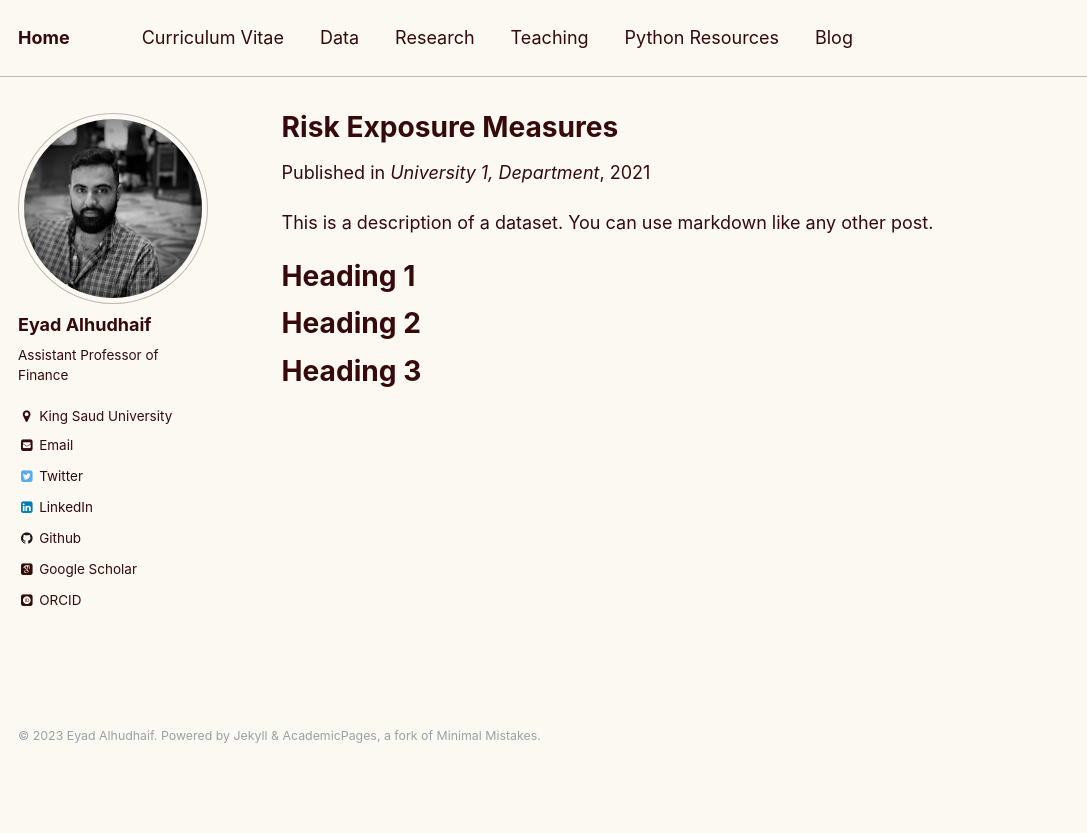
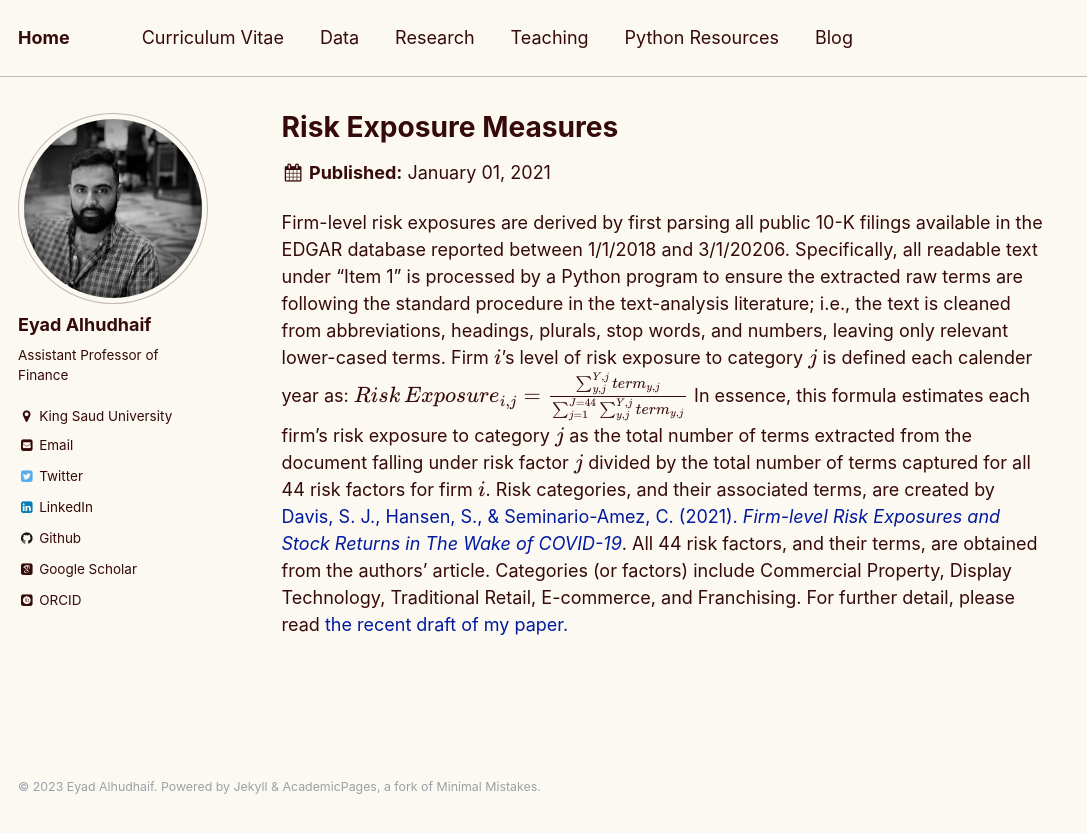
Before and after one commit to ieyada/ieyada.github.io, a Jekyll site: the page built from _datasets/2021-risk-exposure.md, in a window 1280 px wide. Shown: the top 833 px of the page, without its empty margins (0-1087 px from the left). Built offline with Jekyll 4.4.1, drawn with Linux system fonts in a browser that asks for light colours; some web fonts are replaced; formulas are drawn with MathJax 3.

Commit message:
updated the dataset page

```diff
--- a/_datasets/2021-risk-exposure.md
+++ b/_datasets/2021-risk-exposure.md
@@ -3,18 +3,11 @@ title: "Risk Exposure Measures"
 collection: datasets
 type: "A Dataset"
 permalink: /datasets/2021-risk-exposure
-venue: "University 1, Department"
 date: 2021-01-01
-location: "City, Country"
 ---
 
-This is a description of a dataset. You can use markdown like any other post.
-
-Heading 1
-======
-
-Heading 2
-======
-
-Heading 3
-======
+Firm-level risk exposures are derived by first parsing all public 10-K filings available in the EDGAR database reported between 1/1/2018 and 3/1/20206. Specifically, all readable text under "Item 1" is processed by a Python program to ensure the extracted raw terms are following the standard procedure in the text-analysis literature; i.e., the text is cleaned from abbreviations, headings, plurals, stop words, and numbers, leaving only relevant lower-cased terms. Firm $i$'s level of risk exposure to category $j$ is defined each calender year as:
+$$Risk\, Exposure_{i,j} = \frac{\sum_{y,j}^{Y,j}term_{y,j}}{\sum_{j=1}^{J=44}\sum_{y,j}^{Y,j}term_{y,j}}$$
+In essence, this formula estimates each firm's risk exposure to category $j$ as the total number of terms extracted from
+the document falling under risk factor $j$ divided by the total number of terms captured for all 44
+risk factors for firm $i$. Risk categories, and their associated terms, are created by [Davis, S. J., Hansen, S., & Seminario-Amez, C. (2021). *Firm-level Risk Exposures and Stock Returns in The Wake of COVID-19*](https://doi.org/10.3386/w27867). All 44 risk factors, and their terms, are obtained from the authors’ article. Categories (or factors) include Commercial Property, Display Technology, Traditional Retail, E-commerce, and Franchising. For further detail, please read [the recent draft of my paper.](https://dx.doi.org/10.2139/ssrn.3906487)
```
